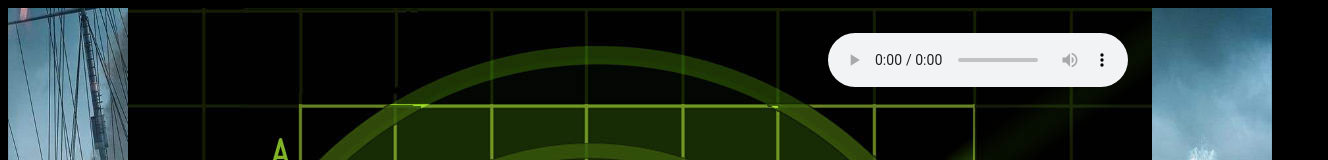
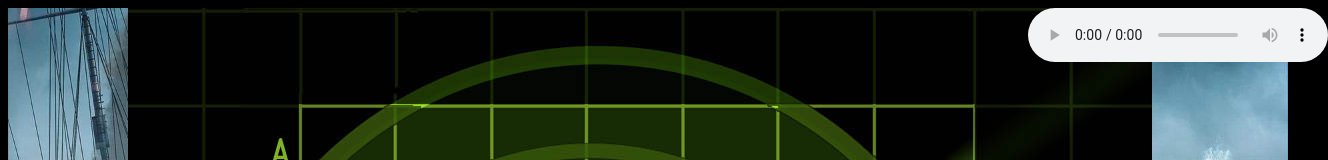
Before and after one commit to Zhuyun1/js, a plain HTML site: page battleshipwyt/index.html in a window 1280 px wide. Shown: the top 160 px of the page, 1328 px wide, since content can reach past the window. Drawn offline with Linux system fonts and the light colour scheme.

Commit message:
Add files via upload

```diff
--- a/battleshipwyt/battleship.css
+++ b/battleshipwyt/battleship.css
@@ -51,15 +51,20 @@ form input {
 .miss {
   background: url("战舰素材/miss.png") no-repeat center center;
 }
+
 #audio {
   position: absolute;
-  left: 700px;
-  top: 25px;
+  margin-left: 900px;
+  margin-bottom: 200px;
 }
-.BG {
-  /* position: absolute; */
-  float: left;
+
+.background {
+  position: absolute;
   z-index: -1;
 	width: 100%;
 	height: 860px;
 }
+
+.disable{
+	pointer-events:none;
+}
--- a/battleshipwyt/battleship.js
+++ b/battleshipwyt/battleship.js
@@ -9,7 +9,7 @@ var view = {
   },
   displayMiss: function (location) {
     var cell = document.getElementById(location);
-    cell.setAttribute('class','miss')
+    cell.setAttribute('class', 'miss');
   }
 }
 
@@ -44,7 +44,7 @@ var model = {
       }
     }
     view.displayMiss(guess);
-    view.displayMessage("You misses.");
+    view.displayMessage("You missed.");
     return false;
   },
 
--- a/battleshipwyt/index.html
+++ b/battleshipwyt/index.html
@@ -7,7 +7,7 @@
   <script src="battleship.js"></script>
 </head>
 <body>
-  <img src="timg.jpg" class="BG">
+  <img src="战舰素材/timg.jpg" class="background">
   <div id="board">
     <div id="messageArea"></div>
     <table>
@@ -44,7 +44,7 @@
       <input type="text" id="guessInput" placeholder="A0">
       <input type="button" id="fireButton" value="Fire!">
     </form>
-    <audio autoplay="autoplay" id='audio' src='ZZSJ.mp3' controls="controls" loop></audio>
+    <audio autoplay="autoplay" id='audio' src='战舰素材/ZZSJ.mp3' controls="controls" loop></audio>
   </div>
 </body>
 </html>
```
Also changed, not shown: battleshipwyt/战舰素材/timg.jpg (added), 1 other file.
